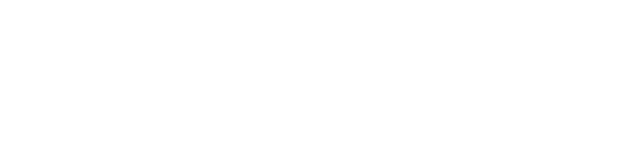
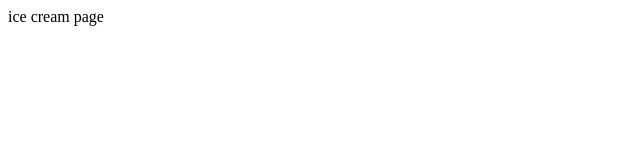
Before and after one commit to Humbamo/Group04-Icecream, a plain HTML site: page index.html in a window 1280 px wide. Shown: the whole page, without its empty margins (0-640 px from the left). Drawn offline with Linux system fonts and the light colour scheme.

Commit message:
Update index.html

```diff
--- a/index.html
+++ b/index.html
@@ -6,7 +6,7 @@
     <link rel="stylesheet" href="./css/styles.css" />
   </head>
   <body>
-    <header></header>
+    <header> ice cream page </header>
 
     <main></main>
   </body>
```
